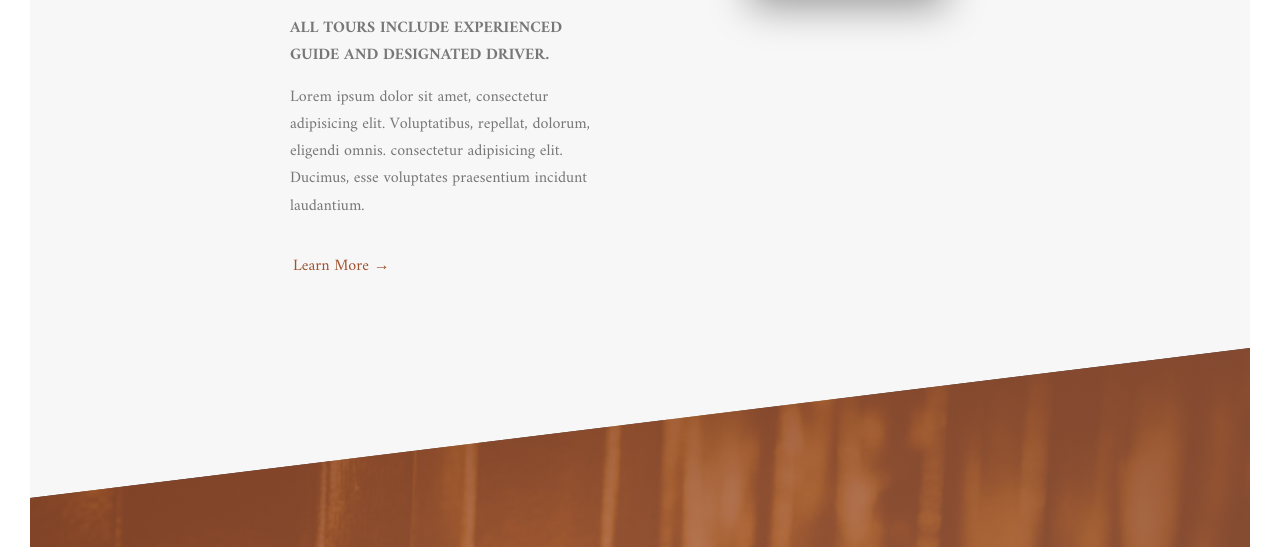
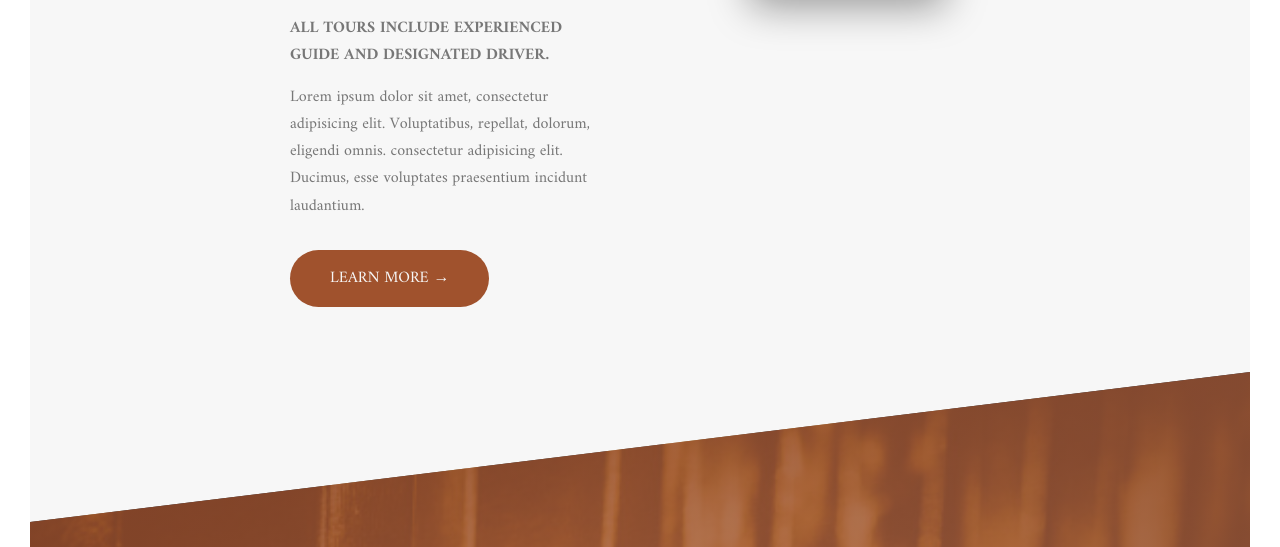
Before and after one commit to DForant/Brewtours, a PHP site: page / in a window 1280 px wide. Shown: the part 1420-1967 px from the top of the page. Run offline with PHP 8.4, Linux system fonts and the light colour scheme; some libraries are stand-ins or nearby versions.

Commit message:
Change Learn More button style to a button rather than a link
Change the wording on the booking button to 'Continue'

```diff
--- a/index.php
+++ b/index.php
@@ -49,7 +49,7 @@
                         <p class="paragraph">
                             Lorem ipsum dolor sit amet, consectetur adipisicing elit. Voluptatibus, repellat, dolorum, eligendi omnis. consectetur adipisicing elit. Ducimus, esse voluptates praesentium incidunt laudantium.
                         </p>
-                        <a href="about.php" class="btn-text">
+                        <a href="about.php" class="btn btn--brown">
                             Learn More &rarr;
                         </a>
                     </div>
@@ -323,7 +323,7 @@
 
                                 <div class="form__group">
                                     <button class="btn btn--brown">
-                                        Next Step &rarr;
+                                        Continue &rarr;
                                     </button>
                                 </div>
 
```
